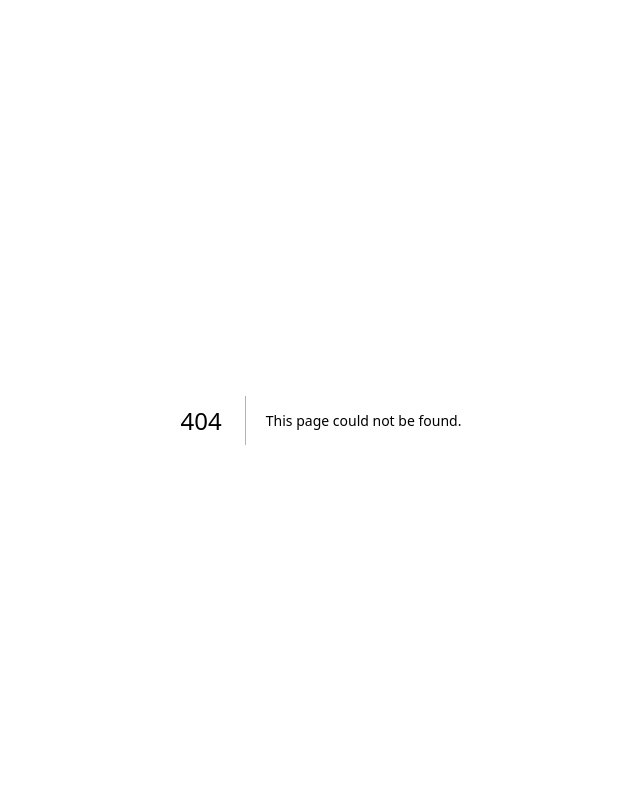
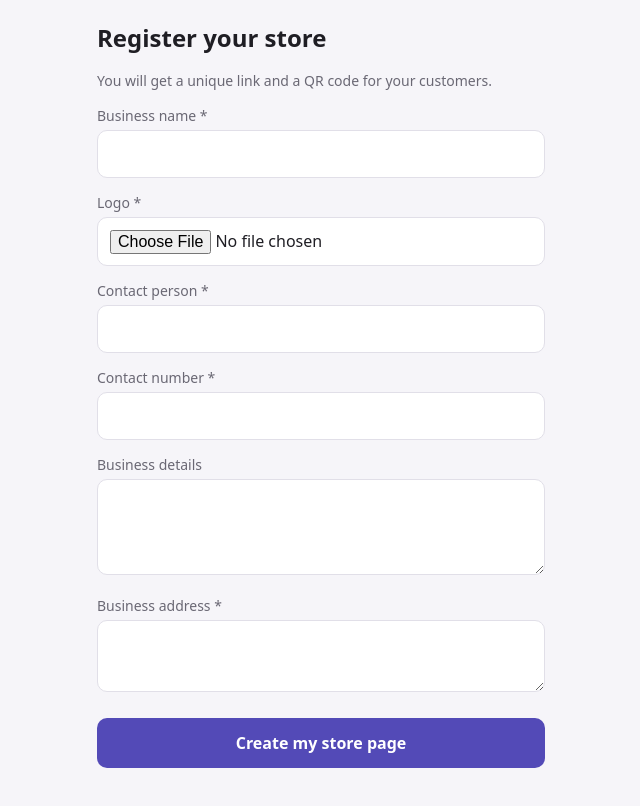
Before and after one commit to nexussupporth2-web/loyalty-platform, a Next.js app: page /register in a window 1280 px wide. Before the commit this address had no page. Shown: the top 806 px of the page, without its empty margins (319-959 px from the left). Built offline with nearby package versions, Linux system fonts and the light colour scheme.

Commit message:
Create page.js

```diff
--- /dev/null
+++ b/app/register/page.js
@@ -0,0 +1,7 @@
+import { createStore } from "./actions";
+
+export default function Register({ searchParams }) {
+  return (
+    <> <h1>Register your store</h1> <p className="sub"> You will get a unique link and a QR code for your customers. </p> {searchParams.error && ( <div className="msg err" role="alert"> {searchParams.error} </div> )} <form action={createStore}> <label htmlFor="business_name">Business name *</label> <input id="business_name" name="business_name" required maxLength={80} /> <label htmlFor="logo">Logo *</label> <input id="logo" name="logo" type="file" accept="image/*" required /> <label htmlFor="contact_person">Contact person *</label> <input id="contact_person" name="contact_person" required maxLength={80} /> <label htmlFor="contact_number">Contact number *</label> <input id="contact_number" name="contact_number" type="tel" required /> <label htmlFor="business_details">Business details</label> <textarea id="business_details" name="business_details" rows={3} maxLength={500} /> <label htmlFor="address">Business address *</label> <textarea id="address" name="address" rows={2} required maxLength={300} /> <button className="btn" type="submit" style={{ marginTop: 20 }}> Create my store page </button> </form> </>
+  );
+    }
```
